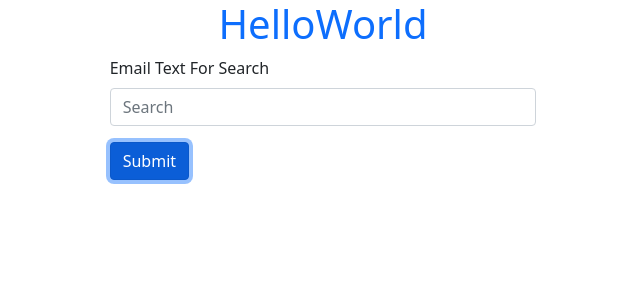
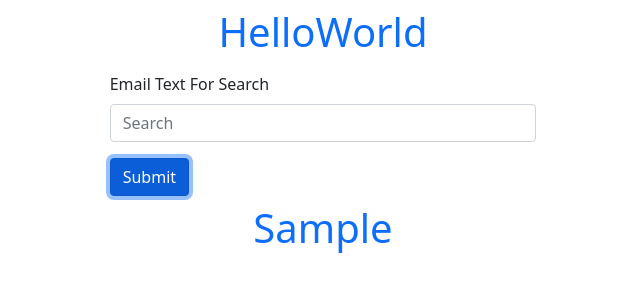
Before and after one commit to mohammad468/start-typescript, a React (Create React App) app: page / in a window 1280 px wide. Both pictures are taken after typing "Sample" into the empty fields and a click on the button "Submit". Shown: the top 300 px of the page, without its empty margins (317-957 px from the left). Built offline with nearby package versions, Linux system fonts and the light colour scheme.

Commit message:
ساخت کامپوننت و مپ زدن در تایپ اسکریپت

```diff
--- a/src/App.tsx
+++ b/src/App.tsx
@@ -1,9 +1,9 @@
 import React, { useState } from "react";
-import { Badge } from "react-bootstrap";
 import "./App.scss";
 
 // ?components
 import InputField from "./components/InputField";
+import TodoList from "./components/TodoList";
 import { Todo } from "./model";
 
 const App: React.FC = () => {
@@ -21,11 +21,14 @@ const App: React.FC = () => {
 
   return (
     <div>
-      <div className="d-flex justify-content-center">
+      <div className="d-flex justify-content-center my-2">
         <h1>HelloWorld</h1>
       </div>
-      <div className="d-flex justify-content-center">
+      <div className="d-flex justify-content-center my-2">
         <InputField todo={todo} setTodo={setTodo} handleAdd={handleAdd} />
+      </div>
+      <div className="d-flex justify-content-center my-2">
+        <TodoList setTodos={setTodos} todos={todos} />
       </div>
     </div>
   );
--- a/src/components/InputField.tsx
+++ b/src/components/InputField.tsx
@@ -1,4 +1,4 @@
-import React from "react";
+import React, { useRef } from "react";
 import { Button, Col, Form } from "react-bootstrap";
 
 interface Props {
@@ -8,9 +8,17 @@ interface Props {
 }
 
 const InputField: React.FC<Props> = ({ todo, setTodo, handleAdd }) => {
+
+  const inputRef = useRef<HTMLInputElement>(null);
+
   return (
     <Col xxl="4" xl="4" lg="4" md="6" sm="10" xs="10">
-      <Form onSubmit={handleAdd}>
+      <Form
+        onSubmit={(event) => {
+          handleAdd(event);
+          inputRef.current?.blur();
+        }}
+      >
         <Form.Group className="mb-3" controlId="formBasicEmail">
           <Form.Label>Email Text For Search</Form.Label>
           <Form.Control
@@ -18,6 +26,7 @@ const InputField: React.FC<Props> = ({ todo, setTodo, handleAdd }) => {
             onChange={(event) => setTodo(event.target.value)}
             type="text"
             placeholder="Search"
+            ref={inputRef}
           />
         </Form.Group>
         <Button variant="primary" type="submit">
--- /dev/null
+++ b/src/components/TodoList.scss
@@ -0,0 +1 @@
+@import "../custom.scss";
--- /dev/null
+++ b/src/components/TodoList.tsx
@@ -0,0 +1,22 @@
+import React from "react";
+import { Todo } from "../model";
+import "./TodoList.scss";
+
+interface Props {
+  todos: Todo[];
+  setTodos: React.Dispatch<React.SetStateAction<Todo[]>>;
+}
+
+const TodoList: React.FC<Props> = ({ todos, setTodos }: Props) => {
+  return (
+    <div>
+      {todos.map((res) => (
+        <div key={res.id} className="d-flex justify-content-center">
+          <h1>{res.todo}</h1>
+        </div>
+      ))}
+    </div>
+  );
+};
+
+export default TodoList;
```
